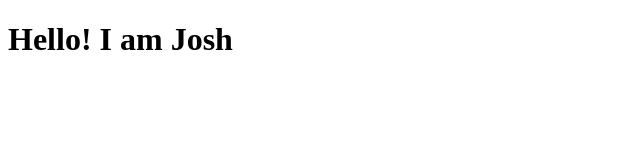
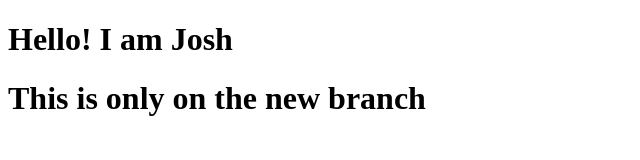
Before and after one commit to JoshS1234/my-test-repo, a plain HTML site: page index.html in a window 1280 px wide. Shown: the whole page, without its empty margins (0-640 px from the left). Drawn offline with Linux system fonts and the light colour scheme.

Commit message:
Added a message to show that branch has merged

```diff
--- a/index.html
+++ b/index.html
@@ -7,5 +7,6 @@
   </head>
   <body>
     <h1>Hello! I am Josh</h1>
+    <h1>This is only on the new branch</h1>
   </body>
 </html>
```
